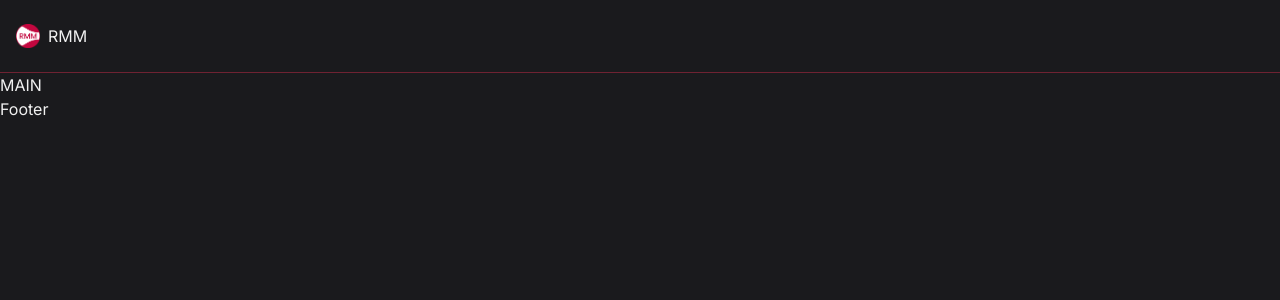
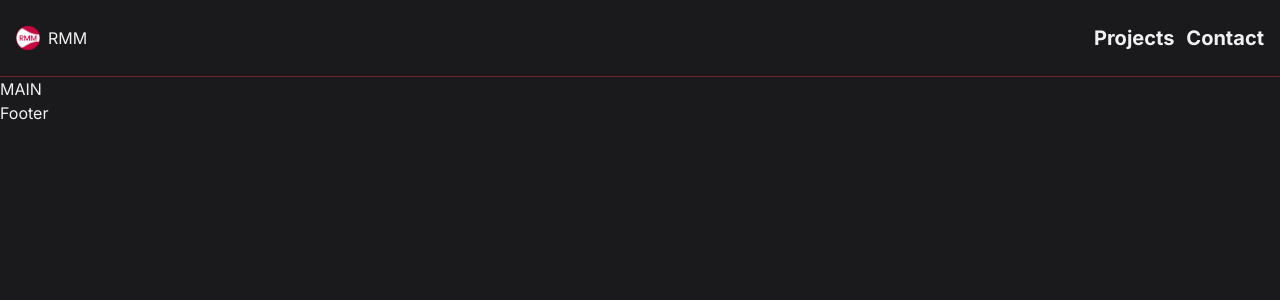
Before and after one commit to code-rizzard/rmm_portfolio, a Next.js app: page / in a window 1280 px wide. Shown: the top 300 px of the page. Built offline with nearby package versions, Linux system fonts and the light colour scheme.

Commit message:
Added nav links for desktop

```diff
--- a/app/globals.css
+++ b/app/globals.css
@@ -9,3 +9,9 @@
 .nav__link.active {
     @apply text-brand underline;
 }
+
+.nav__link-desktop {
+    @apply max-md:hidden hover:scale-110 hover:text-brand
+    focus:scale-110
+     text-white text-xl font-bold transition-transform ease-in-out block ;
+}
--- a/components/Navbar.tsx
+++ b/components/Navbar.tsx
@@ -16,7 +16,9 @@ const Navbar = () => {
         <nav
         className="flex justify-between items-center py-6 px-4 "
         >
-            <div className="brand-logo flex flex-row gap-2" >
+            <Link
+            href="/"
+            className="brand-logo flex flex-row gap-2" >
                 <Image
                 src="/images/rmm_logo.png"
                 alt="RMM Logo"
@@ -25,6 +27,10 @@ const Navbar = () => {
                 objectFit="contain"
                 />
                 RMM
+            </Link>
+            <div className="flex flex-row gap-3">
+                <Link href="/projects"className="nav__link-desktop" >Projects</Link>
+                <Link href="/contact" className="nav__link-desktop">Contact</Link>
             </div>
             <button type="button"
                 className="text-3xl text-brand hidden  max-md:block"
```
